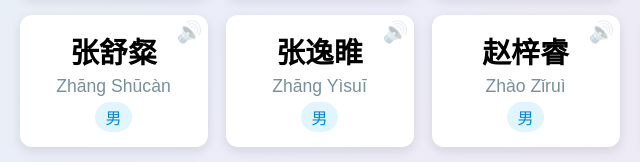
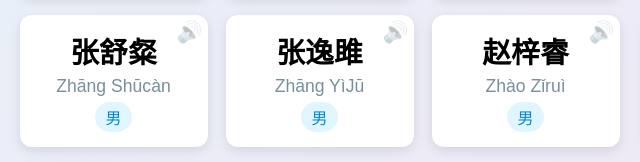
Before and after one commit to gewanwei123/monstersurvivors.christmas, a plain HTML site: page index.html in a window 1280 px wide. Shown: the part 1442-1604 px from the top of the page, 8-648 px from the left. Drawn offline with Linux system fonts and the light colour scheme.

Commit message:
Update index.html

```diff
--- a/index.html
+++ b/index.html
@@ -307,7 +307,7 @@
             { name: "杨毅博", gender: "男", pinyin: "Yáng Yìbó" },
             { name: "张贺铭", gender: "男", pinyin: "Zhāng Hèmíng" },
             { name: "张舒粲", gender: "男", pinyin: "Zhāng Shūcàn" },
-            { name: "张逸睢", gender: "男", pinyin: "Zhāng Yìsuī" },
+            { name: "张逸雎", gender: "男", pinyin: "Zhāng YìJū" },
             { name: "赵梓睿", gender: "男", pinyin: "Zhào Zǐruì" },
             { name: "周昱林", gender: "男", pinyin: "Zhōu Yùlín" },
 
```
